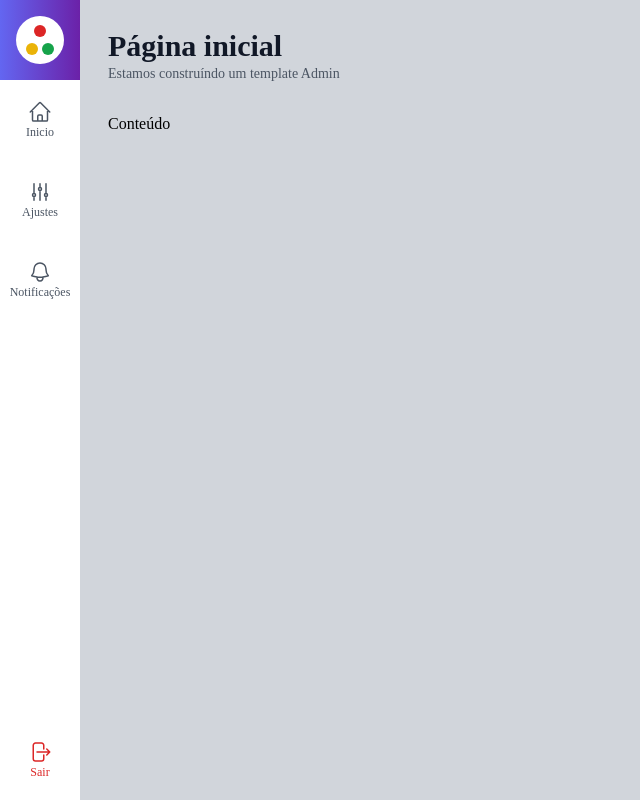
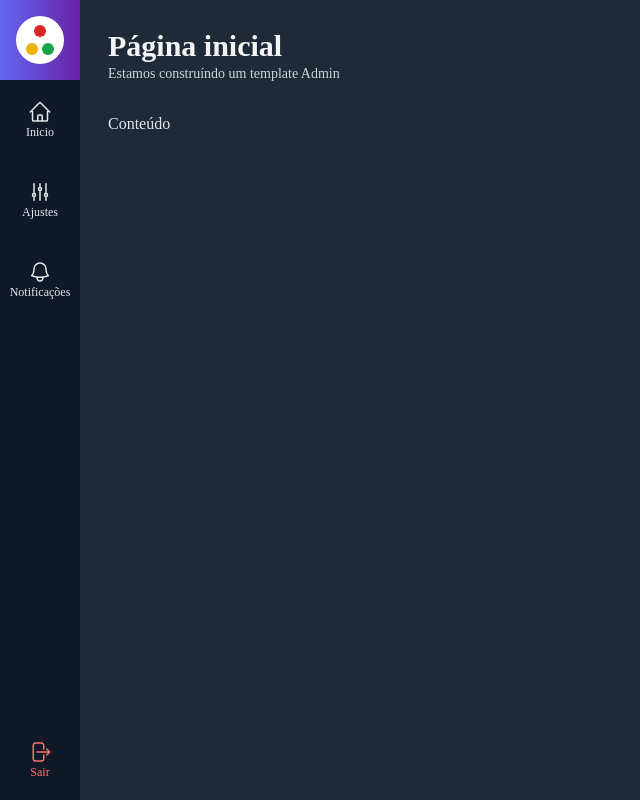
Before and after one commit to ednosmab/admin-template, a Next.js app: page / in a window 1280 px wide. Shown: the whole page, without its empty margins (0-640 px from the left). Built offline with nearby package versions, Linux system fonts and the light colour scheme.

Commit message:
start of dark mode

```diff
--- a/src/components/template/Conteudo.tsx
+++ b/src/components/template/Conteudo.tsx
@@ -6,6 +6,7 @@
     return (
         <div className={`
             flex flex-col mt-7
+            dark:text-gray-200
         `}>
             {props.children}
         </div>
--- a/src/components/template/Layout.tsx
+++ b/src/components/template/Layout.tsx
@@ -10,7 +10,7 @@
 
 export default function Layout (props: LayoutProps){
     return (
-        <div className={`flex h-screen w-screen`}>
+        <div className={`dark flex h-screen w-screen`}>
             <MenuLateral/>
             <div className={`flex flex-col w-full p-7 bg-gray-300 dark:bg-gray-800`}>
                 <Cabecalho titulo={props.titulo} subTitulo={props.subTitulo}/>
--- a/src/components/template/MenuItem.tsx
+++ b/src/components/template/MenuItem.tsx
@@ -13,7 +13,7 @@
         return(
             <div className={`
                 flex flex-col justify-center items-center
-                h-20 w-20  text-gray-600
+                h-20 w-20  text-gray-700 dark:text-gray-200
                 ${props.className}`}>
                 {props.icone}
                 <span className={`text-xs font-light`}>
@@ -23,7 +23,9 @@
         )
     }
     return(
-        <li onClick={props.onClick} className={`hover:bg-gray-100 cursor-pointer`}>
+        <li onClick={props.onClick} className={`
+        hover:bg-gray-100 dark:hover:bg-gray-800
+        cursor-pointer`}>
             {props.url ? (
                     <Link href={props.url}>
                         {renderizarLink()}
--- a/src/components/template/MenuLateral.tsx
+++ b/src/components/template/MenuLateral.tsx
@@ -4,7 +4,11 @@
 
 export default function MenuLateral(){
     return(
-        <aside className="flex flex-col">
+        <aside className={`
+            flex flex-col
+            bg-gray-200 text-gray-700
+            dark:bg-gray-900
+        `}>
             <div className={`
                     flex flex-col items-center justify-center
                     bg-gradient-to-r from-indigo-500 to-purple-800
@@ -23,8 +27,9 @@
                 <MenuItem
                     onClick={() => alert("Logout")}
                     className={`
-                        text-red-600
-                        hover:bg-red-600 hover:text-white`}
+                        text-red-600 dark:text-red-400
+                        hover:bg-red-600 hover:text-white
+                        dark:hover:text-white`}
                     texto="Sair"
                     icone={IconeSair}/>
             </ul>
--- a/src/components/template/Titulo.tsx
+++ b/src/components/template/Titulo.tsx
@@ -6,10 +6,14 @@
 export default function Titulo (props: TituloProps){
     return (
         <div>
-            <h1 className={`font-black text-3xl text-gray-900`}>
+            <h1 className={`
+                font-black text-3xl
+                text-gray-900 dark:text-gray-100`}>
                     {props.titulo}
             </h1>
-            <h2 className={`font-light text-sm text-gray-600`}>
+            <h2 className={`
+                font-light text-sm
+                text-gray-600 dark:dark:text-gray-300`}>
                     {props.subTitulo}
             </h2>
         </div>
```
